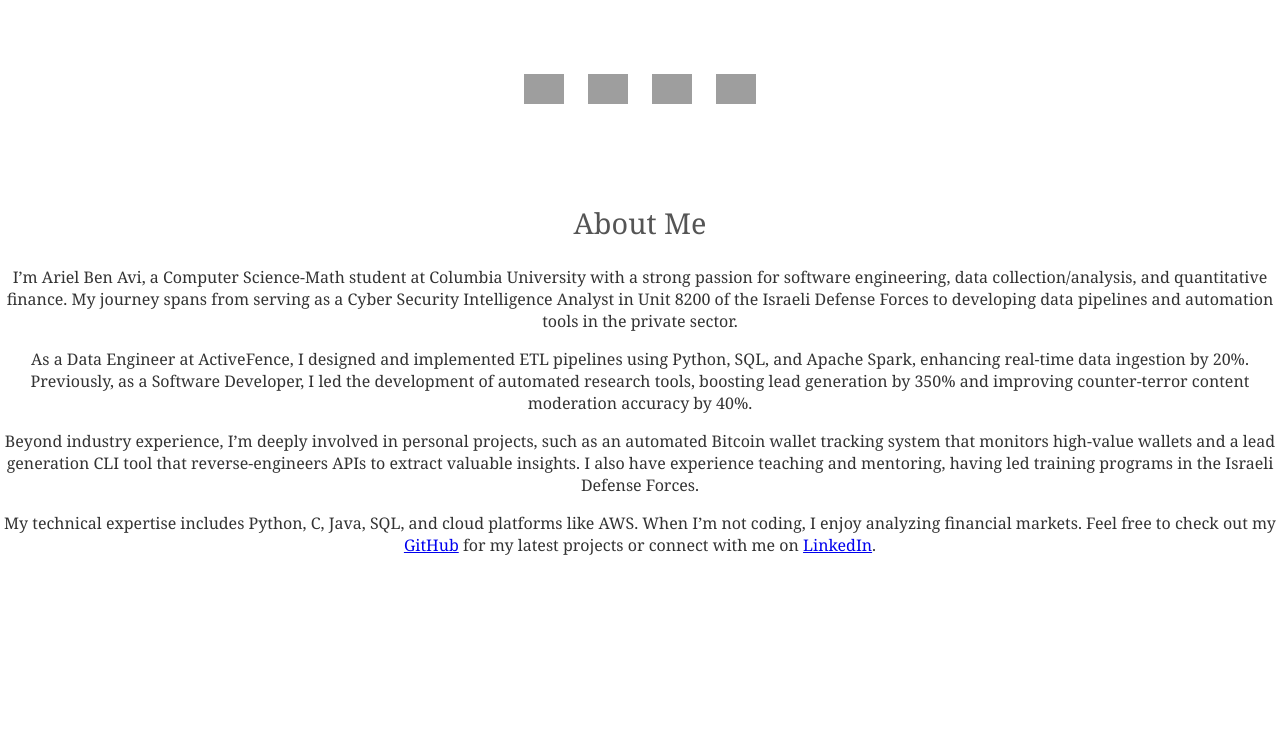
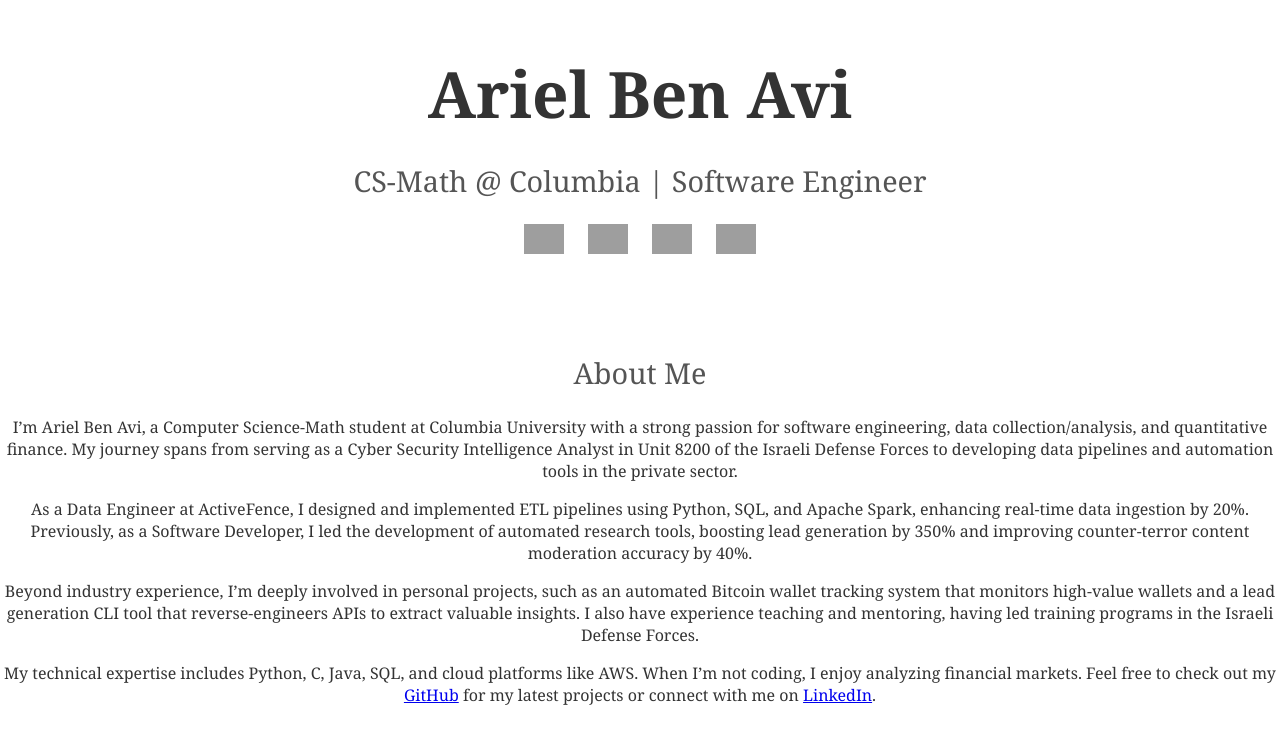
Before and after one commit to arielbenavi/arielbenavi.github.io, a Jekyll site: the page built from index.md, in a window 1280 px wide. Shown: the top 744 px of the page. Built offline with Jekyll 4.4.1, drawn with Linux system fonts in a browser that asks for light colours; grey boxes are pictures that could not be loaded.

Commit message:
Update _config.yml

```diff
--- a/_config.yml
+++ b/_config.yml
@@ -1 +1,8 @@
 remote_theme: pages-themes/cayman@v0.2.0
+title: "Ariel Ben Avi"
+name: "Ariel Ben Avi"
+subtitle: "CS-Math @ Columbia | Software Engineer"
+description: "Software Engineer, Quant, and Cybersecurity Enthusiast"
+twitter: "#"
+linkedin: "#"
+github: "#"
```
